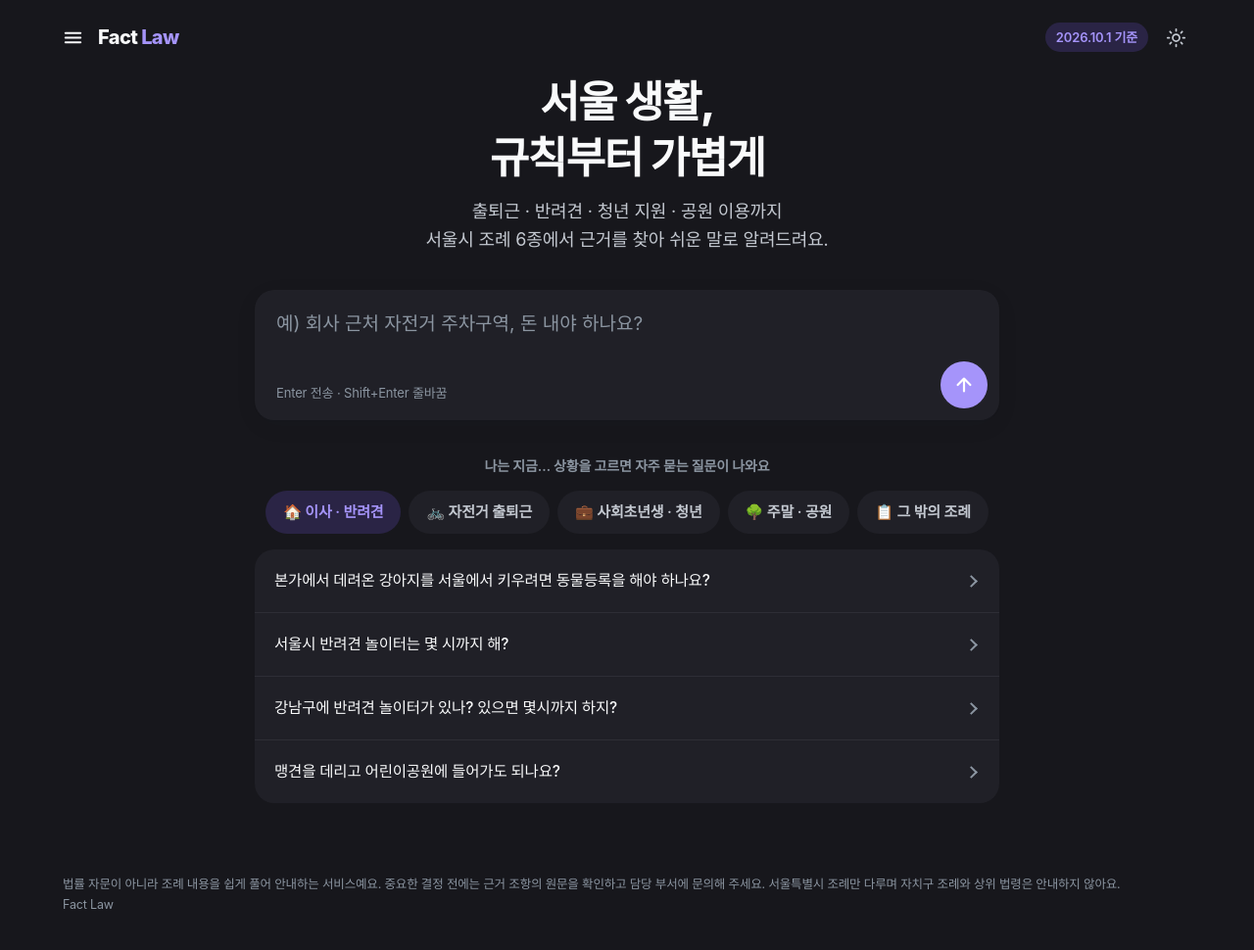
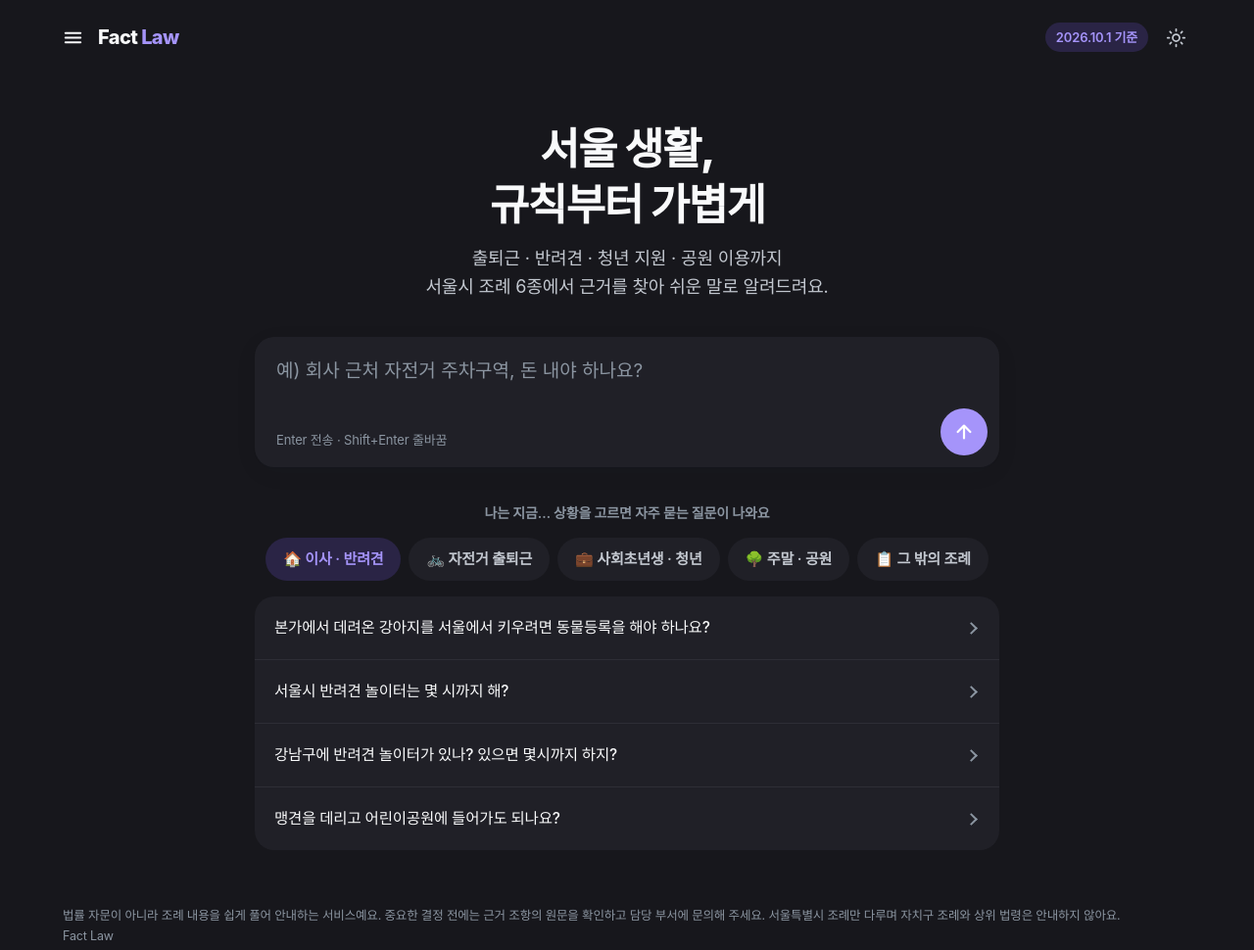
Before and after one commit to hwcho1120/AI-Q-A, a plain HTML site: page static/factlaw.html in a window 1280 px wide. Shown: the whole page at 98% size. Drawn offline with Linux system fonts and the light colour scheme; a web font is replaced by a local one.

Commit message:
상황 카드 다시 누르면 해제, 첫 화면 질문 창을 가운데에 고정

```diff
--- a/static/factlaw.html
+++ b/static/factlaw.html
@@ -86,6 +86,12 @@ button { font: inherit; color: inherit; letter-spacing: inherit; }
 /* 대화가 시작되면 입력창은 아래에 붙어 있고, 위로 질문과 답이 쌓인다 */
 .stage[data-state="result"] > #ask { order: 3; position: sticky; bottom: 0; margin-top: auto; z-index: 5; padding: 18px 0 calc(16px + env(safe-area-inset-bottom)); background: linear-gradient(to bottom, transparent, var(--bg) 24px); }
 .hero { text-align: center; padding-top: 24px; }
+/* 첫 화면: 질문 창 위쪽(소개) 높이를 화면 높이로 고정해, 질문 창이 화면 가운데에 오고 예시를 열고 닫아도 움직이지 않는다.
+   소개 높이 = 화면 절반 - 상단바(64px) - 질문 창 절반(52px) - 질문 창 위 여백(28px) */
+.stage[data-state="home"] { min-height: calc(100vh - 64px); min-height: calc(100svh - 64px); padding-bottom: 0; }
+.stage[data-state="home"] > .hero { display: flex; flex-direction: column; justify-content: flex-end; padding-top: 16px;
+  min-height: calc(50vh - 144px); min-height: calc(50svh - 144px); }
+.stage[data-state="home"] > .topics { padding-bottom: 24px; }
 .hero h1 { margin: 0; font-size: 30px; line-height: 1.35; font-weight: 800; letter-spacing: -0.035em; }
 .lede { margin: 12px 0 0; color: var(--ink-2); font-size: 16px; }
 
@@ -235,7 +241,9 @@ footer { margin: 12px 0 48px; padding: 20px 4px 0; font-size: 12.5px; line-heigh
   .app { padding: 0 40px; }
   .top { height: 76px; }
   .stage { max-width: 760px; }
-  .stage[data-state="home"] { min-height: calc(100vh - 230px); justify-content: center; padding-bottom: 40px; }
+  .stage[data-state="home"] { min-height: calc(100vh - 76px); min-height: calc(100svh - 76px); }
+  /* 노트북 이상: 상단바 76px · 질문 창 절반 56px · 위 여백 36px */
+  .stage[data-state="home"] > .hero { min-height: calc(50vh - 168px); min-height: calc(50svh - 168px); }
   .hero { padding-top: 0; }
   .hero h1 { font-size: 44px; line-height: 1.3; }
   .lede { font-size: 18px; }
@@ -383,9 +391,11 @@ footer { margin: 12px 0 48px; padding: 20px 4px 0; font-size: 12.5px; line-heigh
   var chipsEl = $("chips"), exEl = $("examples"), stage = $("stage");
   function pickTopic(i) {
     Array.prototype.forEach.call(chipsEl.children, function (b, k) { b.setAttribute("aria-pressed", String(k === i)); });
+    exEl.hidden = i < 0;                     // i = -1: 아무 카드도 고르지 않은 상태 (예시 질문 숨김)
+    exEl.textContent = "";
+    if (i < 0) return;
     var cur = chipsEl.children[i];
     if (cur && cur.scrollIntoView && chipsEl.scrollWidth > chipsEl.clientWidth) cur.scrollIntoView({ inline: "center", block: "nearest", behavior: "smooth" });
-    exEl.textContent = "";
     TOPICS[i].qs.forEach(function (q) {
       var li = el("li"), b = el("button", "row"), t = el("span", "t", q);
       b.type = "button"; b.appendChild(t); b.appendChild(el("span", "chev"));
@@ -395,7 +405,7 @@ footer { margin: 12px 0 48px; padding: 20px 4px 0; font-size: 12.5px; line-heigh
   }
   TOPICS.forEach(function (t, i) {
     var b = el("button", "chip-btn", t.name); b.type = "button"; b.setAttribute("aria-pressed", "false");
-    b.addEventListener("click", function () { pickTopic(i); });
+    b.addEventListener("click", function () { pickTopic(b.getAttribute("aria-pressed") === "true" ? -1 : i); });   // 고른 카드를 다시 누르면 해제
     chipsEl.appendChild(b);
   });
   pickTopic(0);
```
